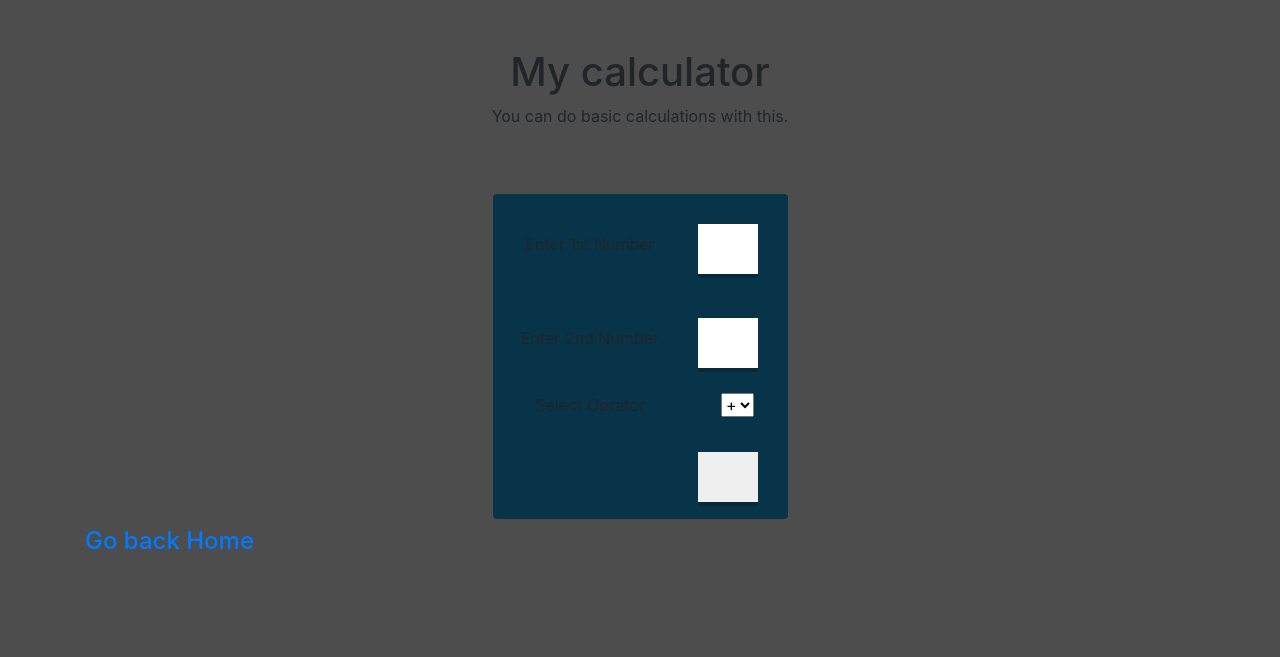
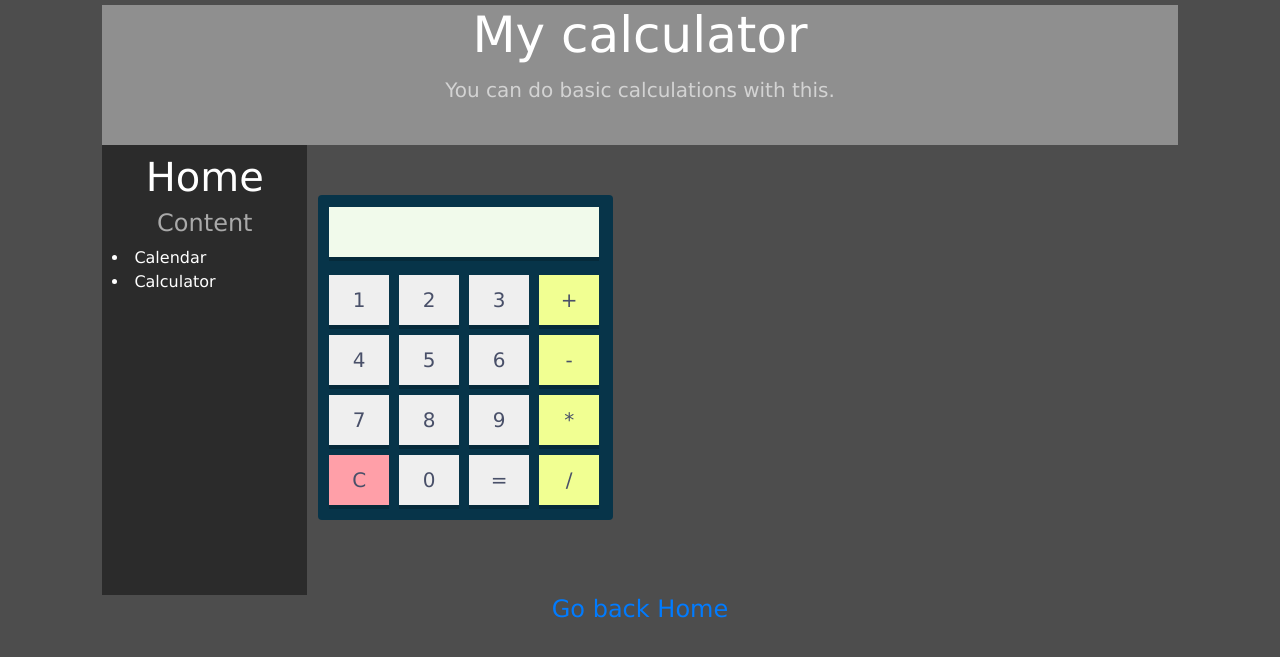
Before and after one commit to AB-TRAINING/project103-melvin, a PHP site: page /pages/calculator.php in a window 1280 px wide. Shown: the top 657 px of the page. Run offline with PHP 8.4, Linux system fonts and the light colour scheme.

Commit message:
Edit header and nav

```diff
--- a/pages/calculator.php
+++ b/pages/calculator.php
@@ -6,98 +6,67 @@
     <meta name="viewport" content="width=device-width, initial-scale=1.0">
     <link rel="stylesheet" href="https://cdn.jsdelivr.net/npm/bootstrap@4.6.0/dist/css/bootstrap.min.css" integrity="sha384-B0vP5xmATw1+K9KRQjQERJvTumQW0nPEzvF6L/Z6nronJ3oUOFUFpCjEUQouq2+l" crossorigin="anonymous">
     <link rel="stylesheet" href="/assets/css/calculator-style.css">
+    <link rel="stylesheet" href="/assets/css/style.css">
     <title>Calculator</title>
 </head>
 <body>
-<div class="container mt-5">
-        <div class="row">
-            <div class="col text-center">
+<div class="header">
         <h1>My calculator</h1>
         <p>You can do basic calculations with this. </p>
 </div>
+<div id="wrapper">
+        <div class="content">
+            <div class="sidebar">
+                <h1>Home</h1>
+                <h4>Content</h4>
+                <li>Calendar</li>
+                <li>Calculator</li>
             </div>
 
-<?php
-$result = "";
-class calculator
-{
-    var $a;
-    var $b;
-
-    function checkopration($oprator)
-    {
-        switch($oprator)
-        {
-            case '+':
-            return $this->a + $this->b;
-            break;
-
-            case '-':
-            return $this->a - $this->b;
-            break;
-
-            case '*':
-            return $this->a * $this->b;
-            break;
-
-            case '/':
-            return $this->a / $this->b;
-            break;
-
-            default:
-            return "Sorry No command found";
-        }
-    }
-    function getresult($a, $b, $c)
-    {
-        $this->a = $a;
-        $this->b = $b;
-        return $this->checkopration($c);
-    }
-}
-
-$cal = new calculator();
-if(isset($_POST['submit']))
-{
-    $result = $cal->getresult($_POST['n1'],$_POST['n2'],$_POST['op']);
-}
-?>
-
-<form method="post">
-<table align="center">
+            <div class="main">
+                <form name="calc">
+                    <table>
                     <tr>
-        <td><strong><?php echo $result; ?><strong></td>
+                        <td>
+                            <input type="text" name="input" size="16" id="answer">
+                            <br>
+                        </td>
                     </tr>
                         <tr>
-        <td>Enter 1st Number</td>
-        <td><input type="text" name="n1"></td>
+                            <td>
+                            <input type="button" name="one" value="1" onclick="calc.input.value += '1'">
+                            <input type="button" name="two" value="2" onclick="calc.input.value += '2'">
+                            <input type="button" name="three" value="3" onclick="calc.input.value += '3'">
+                            <input type="button" class="operator" name="plus" value="+" onclick="calc.input.value += '+'">
+                            <br>
+                            <input type="button" name="four" value="4" onclick="calc.input.value += '4'">
+                            <input type="button" name="five" value="5" onclick="calc.input.value += '5'">
+                            <input type="button" name="six" value="6" onclick="calc.input.value += '6'">
+                            <input type="button" class="operator" name="minus" value="-" onclick="calc.input.value += '-'">
+                            <br>
+                            <input type="button" name="seven" value="7" onclick="calc.input.value += '7'">
+                            <input type="button" name="eight" value="8" onclick="calc.input.value += '8'">
+                            <input type="button" name="nine" value="9" onclick="calc.input.value += '9'">
+                            <input type="button" class="operator" name="times" value="*" onclick="calc.input.value += '*'">
+                            <br>
+                            <input type="button" id="clear" name="clear" value=" C " onclick="calc.input.value=''">
+                            <input type="button" name="zero" value="0" onclick="clac.input.value +='0'">
+                            <input type="button" name="doit" value=" = " onclick="calc.input.value=eval(calc.input.value)">
+                            <input type="button" class="operator" name="div" value="/" onclick="calc.input.value += '/'">
+                            <br>
+                        </td>
                     </tr>
+                </table>
 
-    <tr>
-        <td>Enter 2nd Number</td>
-        <td><input type="text" name="n2"></td>
-    </tr>
 
-    <tr>
-        <td>Select Oprator</td>
-        <td><select name="op">
-            <option value="+">+</option>
-            <option value="-">-</option>
-            <option value="*">*</option>
-            <option value="/">/</option>
-        </select></td>
-    </tr>
+                </form>
+            </div>
+        </div>
+    </div>
 
-    <tr>
-        <td></td>
-        <td><input type="submit" name="submit" value="                =                "></td>
-    </tr>
+<script type="text/javascript" src="/assets/js/calculator.js"></script>
 
-</table>
-</form>
-
-<h4></h4>
-
+</body>
 <h4><a href="/index.php">Go back Home</a></h4>
 </body>
 </html>
```
Lines whose indentation alone changed are shown as unchanged.
